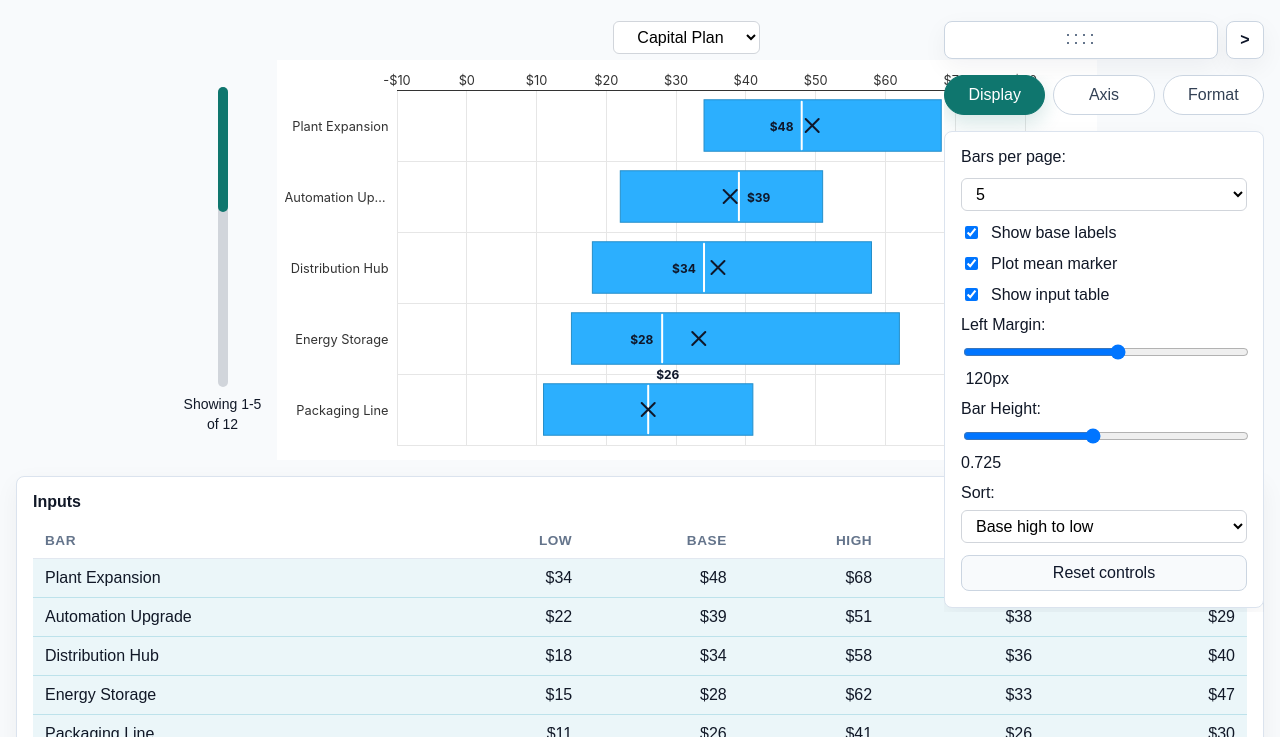
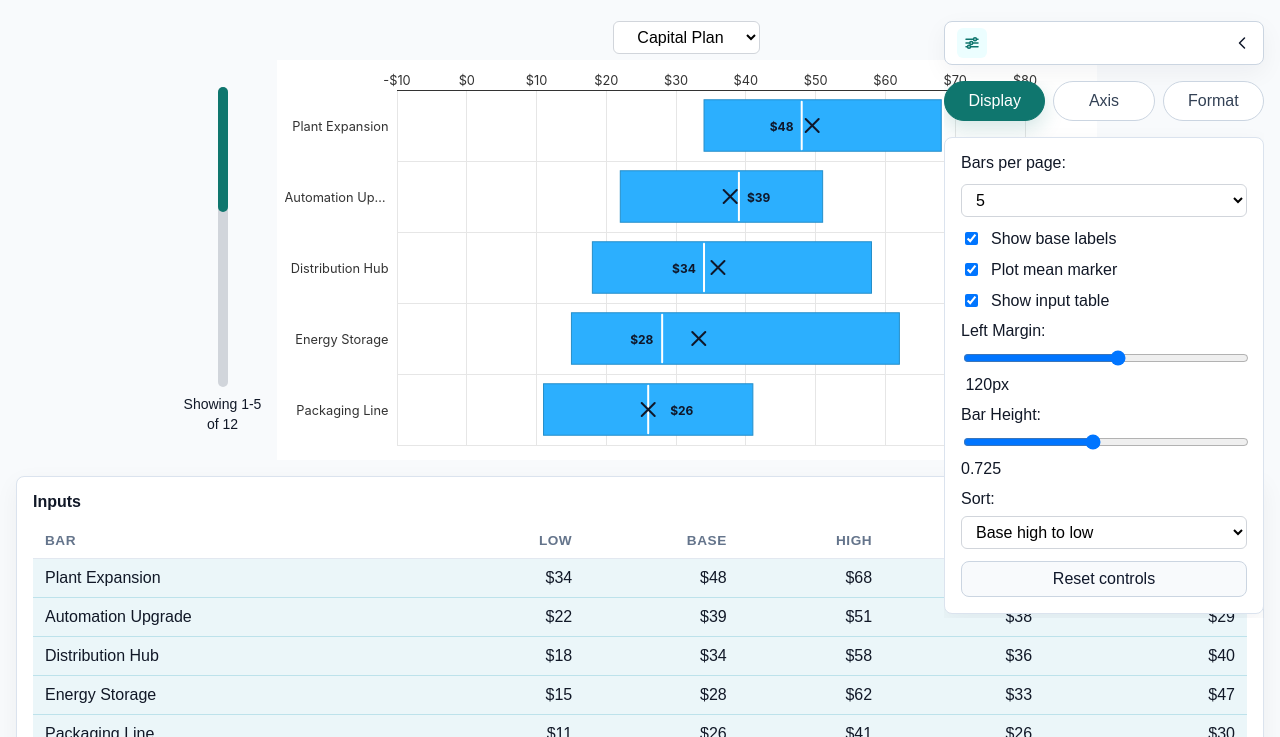
Before and after one commit to dwachenschwanz/scrollable-horizontal-bar-chart, a website built with Vite: page uncertainty-range-comparison/index.html in a window 1280 px wide. Shown: the part 63-800 px from the top of the page. Built offline with nearby package versions, Linux system fonts and the light colour scheme.

Commit message:
feat: improve uncertainty controls overlay
- Make the controls sidebar draggable with persisted position and viewport bounds
- Redesign the sidebar header with compact icon controls and collapsed expand chip
- Keep base labels vertically centered while avoiding mean markers
- Update README and shell tests for the revised controls behavior

```diff
--- a/uncertainty-range-comparison/index.html
+++ b/uncertainty-range-comparison/index.html
@@ -74,24 +74,54 @@
           </section>
         </section>
 
-        <aside class="controls-sidebar" id="controlsSidebar" aria-label="Chart controls">
-          <div class="sidebar-toolbar">
-            <button
-              type="button"
-              class="sidebar-drag-handle"
-              id="sidebarDragHandle"
-              aria-label="Drag controls panel"
-              title="Drag controls panel"
-            ></button>
+        <aside
+          class="controls-sidebar"
+          id="controlsSidebar"
+          aria-label="Chart controls"
+        >
+          <div
+            class="sidebar-header"
+            id="sidebarDragHandle"
+            tabindex="0"
+            aria-label="Drag controls panel"
+            title="Drag controls panel"
+          >
+            <span
+              class="sidebar-control-icon"
+              role="img"
+              aria-label="Drag controls"
+              title="Drag controls"
+            >
+              <svg viewBox="0 0 24 24" aria-hidden="true" focusable="false">
+                <path d="M4 7h10" />
+                <path d="M18 7h2" />
+                <path d="M4 17h2" />
+                <path d="M10 17h10" />
+                <path d="M4 12h5" />
+                <path d="M13 12h7" />
+                <circle cx="16" cy="7" r="2" />
+                <circle cx="8" cy="17" r="2" />
+                <circle cx="11" cy="12" r="2" />
+              </svg>
+            </span>
             <button
               type="button"
               class="sidebar-toggle"
               id="sidebarToggle"
               aria-expanded="true"
               aria-controls="controlsContent"
+              aria-label="Collapse controls"
               title="Collapse controls"
             >
-              <span id="sidebarToggleIcon" aria-hidden="true">&gt;</span>
+              <span
+                class="sidebar-toggle-icon"
+                id="sidebarToggleIcon"
+                aria-hidden="true"
+              >
+                <svg viewBox="0 0 24 24" focusable="false">
+                  <path d="m15 6-6 6 6 6" />
+                </svg>
+              </span>
               <span class="sr-only" id="sidebarToggleText">Collapse controls</span>
             </button>
           </div>
--- a/uncertainty-range-comparison/src/style.css
+++ b/uncertainty-range-comparison/src/style.css
@@ -150,67 +150,95 @@ h2 {
   pointer-events: auto;
 }
 
-.sidebar-toolbar {
+.sidebar-header {
   display: grid;
-  grid-template-columns: minmax(0, 1fr) 38px;
+  grid-template-columns: minmax(0, 1fr) 34px;
   gap: 8px;
   align-items: center;
-}
-
-.sidebar-drag-handle {
-  display: grid;
-  place-items: center;
-  height: 38px;
-  min-width: 0;
+  min-height: 42px;
+  padding: 4px 4px 4px 12px;
   border: 1px solid #cbd5e1;
   border-radius: 8px;
   background: #ffffff;
+  color: #0f172a;
   cursor: grab;
   touch-action: none;
   box-shadow: 0 8px 24px rgba(15, 23, 42, 0.05);
 }
 
-.sidebar-drag-handle::before {
-  content: "";
-  width: 34px;
-  height: 18px;
-  background-image: radial-gradient(#64748b 1.4px, transparent 1.5px);
-  background-size: 8px 8px;
+.sidebar-header:hover {
+  border-color: #67e8f9;
+  background: #f8feff;
 }
 
-.sidebar-drag-handle:hover {
-  border-color: #67e8f9;
-  background: #ecfeff;
-}
-
-.sidebar-drag-handle:active,
-.sidebar-drag-handle.is-dragging {
+.sidebar-header:active,
+.sidebar-header.is-dragging {
   cursor: grabbing;
 }
 
-.sidebar-drag-handle:focus-visible {
+.sidebar-header:focus-visible {
   outline: 2px solid #67e8f9;
   outline-offset: 2px;
+}
+
+.sidebar-control-icon {
+  justify-self: start;
+  display: grid;
+  place-items: center;
+  width: 30px;
+  height: 30px;
+  border-radius: 6px;
+  background: #ecfeff;
+  color: #0f766e;
+}
+
+.sidebar-control-icon svg {
+  width: 18px;
+  height: 18px;
+  fill: none;
+  stroke: currentColor;
+  stroke-linecap: round;
+  stroke-linejoin: round;
+  stroke-width: 2;
+  pointer-events: none;
 }
 
 .sidebar-toggle {
   justify-self: end;
   display: grid;
   place-items: center;
-  width: 38px;
-  height: 38px;
-  border: 1px solid #cbd5e1;
-  border-radius: 8px;
-  background: #ffffff;
+  width: 34px;
+  height: 34px;
+  border: 0;
+  border-radius: 6px;
+  background: transparent;
   color: #0f172a;
   cursor: pointer;
   font-weight: 700;
-  box-shadow: 0 8px 24px rgba(15, 23, 42, 0.05);
 }
 
 .sidebar-toggle:hover {
-  border-color: #67e8f9;
-  background: #ecfeff;
+  background: #e0f2fe;
+}
+
+.sidebar-toggle-icon,
+.sidebar-toggle-icon svg {
+  width: 20px;
+  height: 20px;
+}
+
+.sidebar-toggle-icon {
+  display: grid;
+  place-items: center;
+}
+
+.sidebar-toggle-icon svg {
+  fill: none;
+  stroke: currentColor;
+  stroke-linecap: round;
+  stroke-linejoin: round;
+  stroke-width: 1.8;
+  pointer-events: none;
 }
 
 .sidebar-toggle:focus-visible {
@@ -227,24 +255,24 @@ h2 {
 }
 
 .workspace.sidebar-collapsed .controls-sidebar {
-  width: 52px;
-  justify-items: center;
+  width: 44px;
 }
 
-.workspace.sidebar-collapsed .sidebar-toolbar {
-  grid-template-columns: 38px;
+.workspace.sidebar-collapsed .sidebar-header {
+  grid-template-columns: 34px;
+  padding: 4px;
 }
 
-.workspace.sidebar-collapsed .sidebar-drag-handle {
-  display: none;
-}
-
-.workspace.sidebar-collapsed .controls-content {
+.workspace.sidebar-collapsed .sidebar-control-icon {
   display: none;
 }
 
 .workspace.sidebar-collapsed .sidebar-toggle {
   justify-self: center;
+}
+
+.workspace.sidebar-collapsed .controls-content {
+  display: none;
 }
 
 .controls-tabs {
--- a/uncertainty-range-comparison/src/uncertainty-app.js
+++ b/uncertainty-range-comparison/src/uncertainty-app.js
@@ -15,6 +15,30 @@ const UNCERTAINTY_BAR_COLOR = "#2caffe";
 const UNCERTAINTY_BAR_BORDER_COLOR = "#258ec9";
 const SIDEBAR_COLLAPSED_STORAGE_KEY = "uncertaintySidebarCollapsed";
 const SIDEBAR_POSITION_STORAGE_KEY = "uncertaintySidebarPosition";
+const SIDEBAR_TOGGLE_ICONS = {
+  collapse: `
+    <svg viewBox="0 0 24 24" focusable="false">
+      <path d="m15 6-6 6 6 6" />
+    </svg>
+  `,
+  expand: `
+    <svg viewBox="0 0 24 24" focusable="false">
+      <path d="M3 5h18v14H3z" />
+      <path d="M8 5v14" />
+      <path d="M12 8h3" />
+      <path d="M18 8h1" />
+      <path d="M12 16h1" />
+      <path d="M16 16h3" />
+      <path d="M12 12h2" />
+      <path d="M17 12h2" />
+      <circle cx="16.5" cy="8" r="1.2" />
+      <circle cx="14.5" cy="16" r="1.2" />
+      <circle cx="15.5" cy="12" r="1.2" />
+      <path d="M5 12h3" />
+      <path d="m6 10-2 2 2 2" />
+    </svg>
+  `,
+};
 
 const defaultSettings = {
   activeTab: "display",
@@ -91,6 +115,7 @@ const state = {
   rows: [],
   scrollAnimationFrame: null,
   sidebarDrag: null,
+  suppressSidebarToggleClick: false,
   sliceCache: null,
   sliceCacheKey: "",
   sortedRowsCache: null,
@@ -223,15 +248,15 @@ function persistSidebarPosition(position) {
 }
 
 function getSidebarBounds() {
+  const workspaceRect = elements.workspace.getBoundingClientRect();
+  const sidebarWidth = elements.controlsSidebar.offsetWidth;
+  const sidebarHeight = elements.controlsSidebar.offsetHeight;
+
   return {
-    maxLeft: Math.max(
-      0,
-      elements.workspace.clientWidth - elements.controlsSidebar.offsetWidth
-    ),
-    maxTop: Math.max(
-      0,
-      elements.workspace.clientHeight - elements.controlsSidebar.offsetHeight
-    ),
+    maxLeft: window.innerWidth - workspaceRect.left - sidebarWidth,
+    maxTop: window.innerHeight - workspaceRect.top - sidebarHeight,
+    minLeft: -workspaceRect.left,
+    minTop: -workspaceRect.top,
   };
 }
 
@@ -248,8 +273,8 @@ function getCurrentSidebarPosition() {
 function setSidebarPosition(left, top, { persist = false } = {}) {
   const bounds = getSidebarBounds();
   const nextPosition = {
-    left: Math.min(Math.max(left, 0), bounds.maxLeft),
-    top: Math.min(Math.max(top, 0), bounds.maxTop),
+    left: Math.min(Math.max(left, bounds.minLeft), bounds.maxLeft),
+    top: Math.min(Math.max(top, bounds.minTop), bounds.maxTop),
   };
 
   elements.controlsSidebar.style.left = `${nextPosition.left}px`;
@@ -285,7 +310,13 @@ function setSidebarCollapsed(isCollapsed, { persist = false } = {}) {
   elements.sidebarToggle.title = isCollapsed
     ? "Expand controls"
     : "Collapse controls";
-  elements.sidebarToggleIcon.textContent = isCollapsed ? "<" : ">";
+  elements.sidebarToggle.setAttribute(
+    "aria-label",
+    isCollapsed ? "Expand controls" : "Collapse controls"
+  );
+  elements.sidebarToggleIcon.innerHTML = isCollapsed
+    ? SIDEBAR_TOGGLE_ICONS.expand
+    : SIDEBAR_TOGGLE_ICONS.collapse;
   elements.sidebarToggleText.textContent = isCollapsed
     ? "Expand controls"
     : "Collapse controls";
@@ -790,29 +821,40 @@ function rangesOverlap(firstStart, firstEnd, secondStart, secondEnd) {
   return firstStart < secondEnd && secondStart < firstEnd;
 }
 
+function getRangeOverlapWidth(firstStart, firstEnd, secondStart, secondEnd) {
+  return Math.max(
+    0,
+    Math.min(firstEnd, secondEnd) - Math.max(firstStart, secondStart)
+  );
+}
+
 function clampPixelPosition(value, min, max) {
   return Math.min(Math.max(value, min), max);
 }
 
-function positionBaseLabel(label, chart, baseX, yCenter, barTop, meanX = null) {
+function positionBaseLabel(label, chart, baseX, yCenter, meanX = null) {
   const labelOffset = 8;
   const markerClearance = 14;
   const plotLeft = chart.plotLeft;
   const plotRight = chart.plotLeft + chart.plotWidth;
-  const labelWidth = label.getBBox().width;
+  const labelBox = label.getBBox();
+  const labelWidth = labelBox.width;
+  const labelY = yCenter + labelBox.height / 3;
+  const minX = plotLeft + labelOffset;
+  const maxX = plotRight - labelWidth - labelOffset;
   const rightX = clampPixelPosition(
     baseX + labelOffset,
-    plotLeft + labelOffset,
-    plotRight - labelWidth - labelOffset
+    minX,
+    maxX
   );
   const leftX = clampPixelPosition(
     baseX - labelWidth - labelOffset,
-    plotLeft + labelOffset,
-    plotRight - labelWidth - labelOffset
+    minX,
+    maxX
   );
 
   if (meanX === null) {
-    label.attr({ x: rightX, y: yCenter + 5 });
+    label.attr({ x: rightX, y: labelY });
     return;
   }
 
@@ -832,18 +874,47 @@ function positionBaseLabel(label, chart, baseX, yCenter, barTop, meanX = null) {
   );
 
   if (!rightOverlapsMean) {
-    label.attr({ x: rightX, y: yCenter + 5 });
+    label.attr({ x: rightX, y: labelY });
     return;
   }
 
   if (!leftOverlapsMean) {
-    label.attr({ x: leftX, y: yCenter + 5 });
-    return;
-  }
+    label.attr({ x: leftX, y: labelY });
+    return;
+  }
+
+  const candidates = [
+    rightX,
+    leftX,
+    clampPixelPosition(meanEnd + labelOffset, minX, maxX),
+    clampPixelPosition(meanStart - labelWidth - labelOffset, minX, maxX),
+  ];
+  const bestCandidate = candidates.reduce((bestX, candidateX) => {
+    const candidateOverlap = getRangeOverlapWidth(
+      candidateX,
+      candidateX + labelWidth,
+      meanStart,
+      meanEnd
+    );
+    const bestOverlap = getRangeOverlapWidth(
+      bestX,
+      bestX + labelWidth,
+      meanStart,
+      meanEnd
+    );
+
+    if (candidateOverlap !== bestOverlap) {
+      return candidateOverlap < bestOverlap ? candidateX : bestX;
+    }
+
+    return Math.abs(candidateX - baseX) < Math.abs(bestX - baseX)
+      ? candidateX
+      : bestX;
+  }, rightX);
 
   label.attr({
-    x: rightX,
-    y: Math.max(chart.plotTop + 12, barTop - 5),
+    x: bestCandidate,
+    y: labelY,
   });
 }
 
@@ -964,7 +1035,7 @@ function drawUncertaintyRanges(chart) {
           pointerEvents: "none",
         })
         .add(layer);
-      positionBaseLabel(label, chart, baseX, yCenter, y, meanX);
+      positionBaseLabel(label, chart, baseX, yCenter, meanX);
     }
 
     if (meanX !== null) {
@@ -1284,19 +1355,27 @@ function onScrollChange(value) {
 }
 
 function startSidebarDrag(event) {
-  if (event.button !== 0 || elements.workspace.classList.contains("sidebar-collapsed")) {
-    return;
-  }
-
-  event.preventDefault();
+  const isCollapsed = elements.workspace.classList.contains("sidebar-collapsed");
+  const startedOnToggle = Boolean(event.target.closest?.(".sidebar-toggle"));
+
+  if (event.button !== 0 || (startedOnToggle && !isCollapsed)) {
+    return;
+  }
+
+  if (!startedOnToggle || isCollapsed) {
+    event.preventDefault();
+  }
+
   const currentPosition = getCurrentSidebarPosition();
 
   state.sidebarDrag = {
+    didMove: false,
     originLeft: currentPosition.left,
     originTop: currentPosition.top,
     pointerId: event.pointerId,
     startX: event.clientX,
     startY: event.clientY,
+    startedOnToggle,
   };
   elements.sidebarDragHandle.classList.add("is-dragging");
   elements.sidebarDragHandle.setPointerCapture?.(event.pointerId);
@@ -1308,9 +1387,16 @@ function moveSidebarDrag(event) {
   }
 
   event.preventDefault();
+  const deltaX = event.clientX - state.sidebarDrag.startX;
+  const deltaY = event.clientY - state.sidebarDrag.startY;
+
+  if (Math.hypot(deltaX, deltaY) > 4) {
+    state.sidebarDrag.didMove = true;
+  }
+
   setSidebarPosition(
-    state.sidebarDrag.originLeft + event.clientX - state.sidebarDrag.startX,
-    state.sidebarDrag.originTop + event.clientY - state.sidebarDrag.startY
+    state.sidebarDrag.originLeft + deltaX,
+    state.sidebarDrag.originTop + deltaY
   );
 }
 
@@ -1319,13 +1405,36 @@ function endSidebarDrag(event) {
     return;
   }
 
+  const isCollapsed = elements.workspace.classList.contains("sidebar-collapsed");
+  const shouldExpandFromCollapsedIcon =
+    event.type === "pointerup" &&
+    isCollapsed &&
+    state.sidebarDrag.startedOnToggle &&
+    !state.sidebarDrag.didMove;
+  const shouldSuppressToggleClick =
+    event.type === "pointerup" &&
+    isCollapsed &&
+    state.sidebarDrag.startedOnToggle;
   const currentPosition = getCurrentSidebarPosition();
   setSidebarPosition(currentPosition.left, currentPosition.top, {
     persist: true,
   });
   elements.sidebarDragHandle.classList.remove("is-dragging");
-  elements.sidebarDragHandle.releasePointerCapture?.(event.pointerId);
+  if (elements.sidebarDragHandle.hasPointerCapture?.(event.pointerId)) {
+    elements.sidebarDragHandle.releasePointerCapture(event.pointerId);
+  }
   state.sidebarDrag = null;
+  state.suppressSidebarToggleClick = shouldSuppressToggleClick;
+
+  if (shouldExpandFromCollapsedIcon) {
+    setSidebarCollapsed(false, { persist: true });
+  }
+
+  if (shouldSuppressToggleClick) {
+    window.setTimeout(() => {
+      state.suppressSidebarToggleClick = false;
+    }, 250);
+  }
 }
 
 function nudgeSidebarPosition(event) {
@@ -1367,6 +1476,9 @@ function bindEvents() {
     if (!elements.autoScaleCheckbox.checked) {
       renderChart();
     }
+  }, 120);
+  const debouncedSidebarClamp = debounce(() => {
+    clampSidebarPosition({ persist: true });
   }, 120);
 
   elements.controlsTabs.forEach((tab, index) => {
@@ -1390,12 +1502,24 @@ function bindEvents() {
     });
   });
 
-  elements.sidebarToggle.addEventListener("click", () => {
+  elements.sidebarToggle.addEventListener("click", (event) => {
+    if (state.suppressSidebarToggleClick) {
+      event.preventDefault();
+      state.suppressSidebarToggleClick = false;
+      return;
+    }
+
     setSidebarCollapsed(
       !elements.workspace.classList.contains("sidebar-collapsed"),
       { persist: true }
     );
   });
+  elements.sidebarDragHandle.addEventListener("pointerdown", startSidebarDrag);
+  elements.sidebarDragHandle.addEventListener("pointermove", moveSidebarDrag);
+  elements.sidebarDragHandle.addEventListener("pointerup", endSidebarDrag);
+  elements.sidebarDragHandle.addEventListener("pointercancel", endSidebarDrag);
+  elements.sidebarDragHandle.addEventListener("keydown", nudgeSidebarPosition);
+  window.addEventListener("resize", debouncedSidebarClamp);
 
   elements.windowSizeSelector.addEventListener("change", (event) => {
     state.windowSize =
@@ -1469,6 +1593,7 @@ export function initializeUncertaintyApp() {
   state.rows = cloneDatasetRows(defaultSettings.datasetKey);
   applyDefaultSettings({ preserveRows: true });
   applyStoredSidebarState();
+  applyStoredSidebarPosition();
   updateLeftMarginDisplay();
   updateBarHeightDisplay();
   updateCurrencyInputState();
```
Also changed, not shown: uncertainty-range-comparison/test/index-shell.test.js (+14 -1 lines), uncertainty-range-comparison/README.md.
